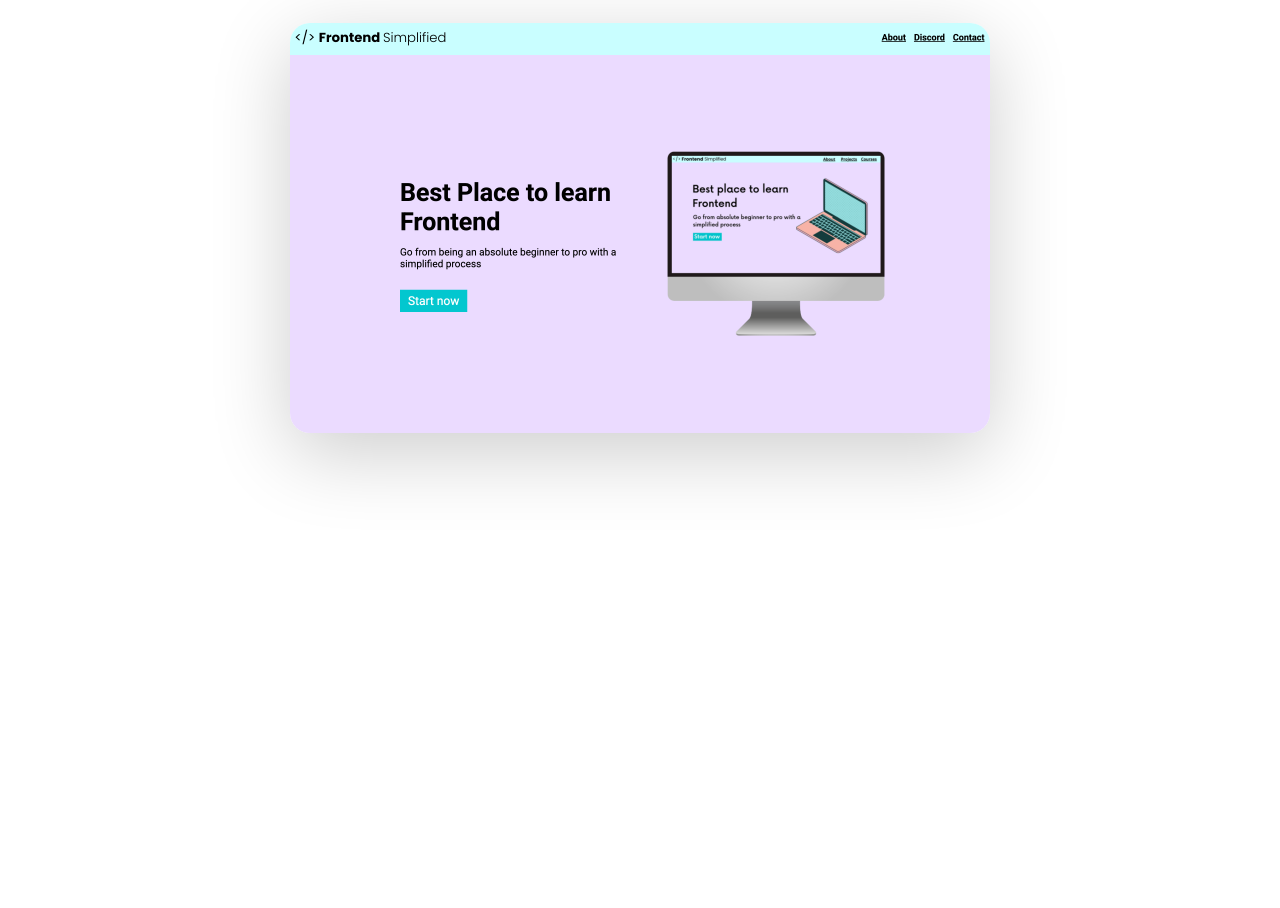
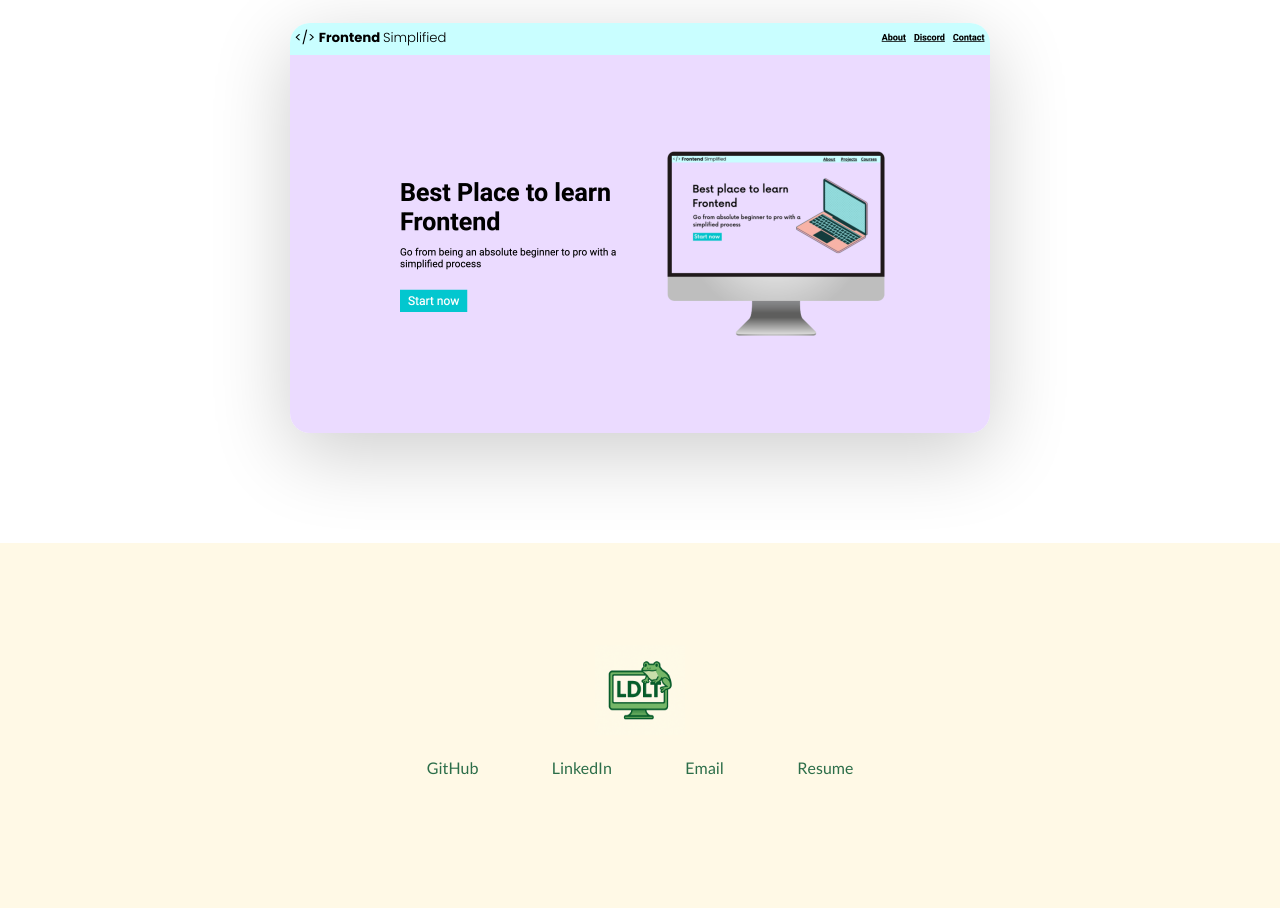
Before and after one commit to cornious-on-the-cob/First-E-Portfolio, a plain HTML site: page index.html in a window 1280 px wide. Shown: the part 1255-2163 px from the top of the page. Before the commit the page ends 1798 px from the top, so only its background shows below. Drawn offline with Linux system fonts and the light colour scheme; a web font is replaced by a local one.

Commit message:
footer done

```diff
--- a/index.html
+++ b/index.html
@@ -19,7 +19,7 @@
         <ul class="nav__link--list">
           <li>
             <a
-              href=""
+              href="#languages"
               class="nav__link--anchor link__hover-effect link__hover-effect--black"
               >Languages</a
             >
@@ -27,14 +27,14 @@
 
           <li>
             <a
-              href=""
+              href="#projects"
               class="nav__link--anchor link__hover-effect link__hover-effect--black"
               >Projects</a
             >
           </li>
 
           <li>
-            <a href="" class="nav__link--anchor nav__link--anchor-primary"
+            <a href="mailto:mailto:ld6057a@american.edu" class="nav__link--anchor nav__link--anchor-primary"
               >Contact</a
             >
           </li>
@@ -82,7 +82,7 @@
                 >
                   <i class="fa-brands fa-github"></i>
                 </a>
-                <a href="" class="about-me__link" target="_blank">
+                <a href="mailto:ld6057a@american.edu" class="about-me__link" target="_blank">
                   <i class="fa-solid fa-envelope"></i>
                 </a>
                 <a href="" class="about-me__link" target="_blank">
@@ -216,7 +216,52 @@
       </div>
     </section>
 
+    <!-- FOOTER -->
 
+    <footer class="footer">
+        <div class="row footer__row">
+            <a href="#aboutme" class="footer__anchor">
+                <figure class="footer__logo--wrapper">
+                    <img src="assets/logo.png" class="footer__logo--img" alt="Logo">
+                </figure>
+
+                <span class="footer__logo--popper">
+                <i class="fa-solid fa-arrow-up"></i>
+                Top
+                </span>
+
+            </a>
+            <div class="footer__social--list">
+
+                <a href="https://github.com/cornious-on-the-cob" class="
+                footer__social--link
+                link__hover-effect
+                link__hover-effect--white
+                " target="_blank">GitHub</a>
+
+                <a href="https://www.linkedin.com/in/lorea-de-la-torre-74a18a34a/" class="
+                footer__social--link
+                link__hover-effect
+                link__hover-effect--white
+                " target="_blank">LinkedIn</a>
+
+                <a href="mailto:ld6057a@american.edu" class="
+                footer__social--link
+                link__hover-effect
+                link__hover-effect--white
+                " target="_blank">Email</a>
+
+                <a href="" class="
+                footer__social--link
+                link__hover-effect
+                link__hover-effect--white
+                " target="_blank">Resume</a>
+
+            </div>
+
+
+        </div>
+    </footer>
 
   </body>
 </html>
--- a/styles.css
+++ b/styles.css
@@ -19,6 +19,10 @@ span {
   line-height: 1.25;
 }
 
+html {
+    scroll-behavior: smooth;
+}
+
 h1 {
   font-size: 36px;
 }
@@ -30,6 +34,24 @@ p {
 
 li {
   list-style: none;
+}
+
+a {
+    text-decoration: none;
+    position: relative;
+}
+
+.link__hover-effect:after {
+    content: "";
+    position: absolute;
+    height: 3px;
+    width: 0;
+    background-color: #2c6e49;
+    bottom: -3px;
+}
+
+.link__hover-effect:hover:after {
+    width: 100%;
 }
 
 .container {
@@ -313,3 +335,56 @@ nav {
   margin-right: 16px;
   text-decoration: none;
 }
+
+
+/* Footer */
+
+.footer {
+    background-color: #FFF9E6;
+}
+
+.footer__row {
+    display: flex;
+    flex-direction: column;
+    align-items: center;
+    justify-content: center;
+    padding: 8% 0;
+}
+
+.footer__logo--img {
+    width: 90px;
+    height: 90px;
+}
+
+.footer__social--link {
+    color: #2c6e49;
+}
+
+.footer__social--list {
+    margin-bottom: 28px;
+    width: 100%;
+    max-width: 500px;
+    display: flex;
+    justify-content: space-around;
+}
+
+.footer__logo--popper {
+    color: #2c6e49;
+    position: absolute;
+    right: 0;
+    top: 40px;
+    font-weight: 700;
+    opacity: 0;
+    transition: all 300ms ease;
+}
+
+.footer__anchor {
+    position: relative;
+    margin-bottom: 20px;
+}
+
+.footer__anchor:hover
+.footer__logo--popper {
+    transform: translateX(40px);
+    opacity: 1;
+}
```
Also changed, not shown: assets/logo.png (added).
